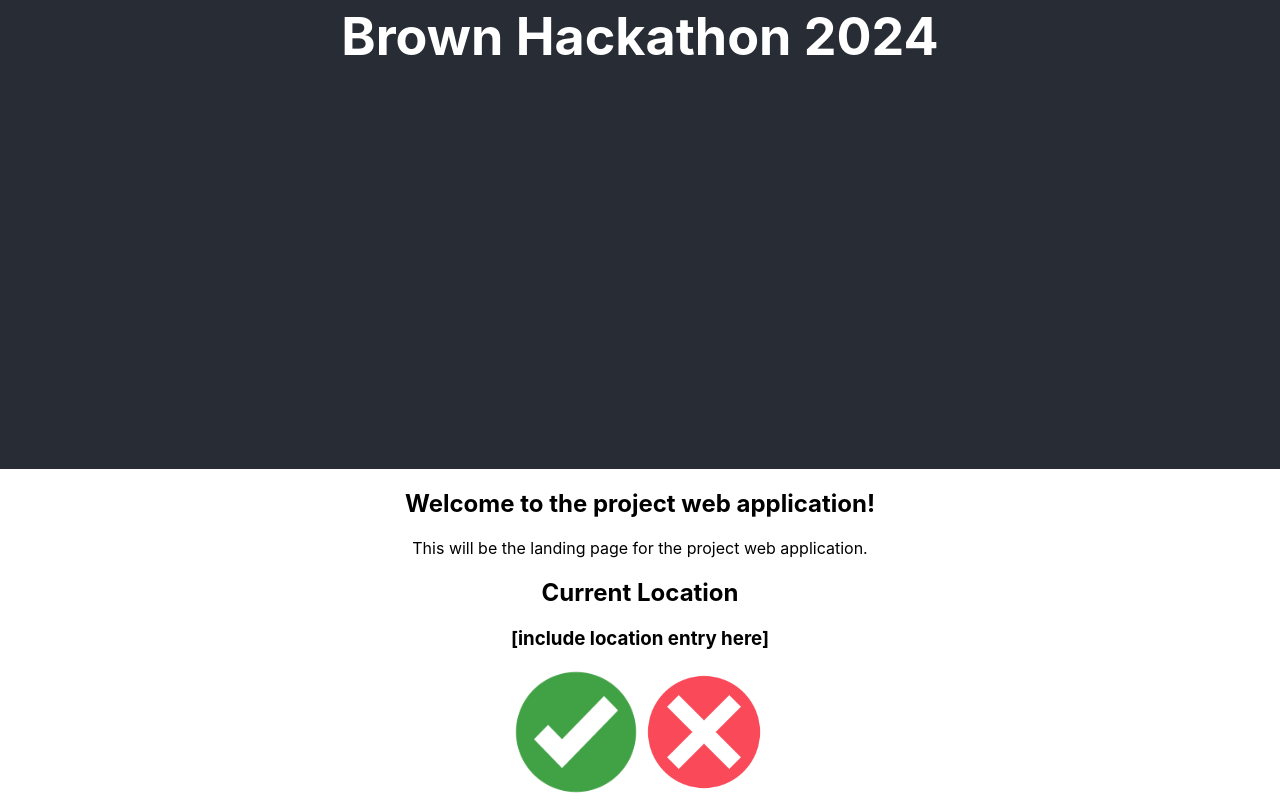
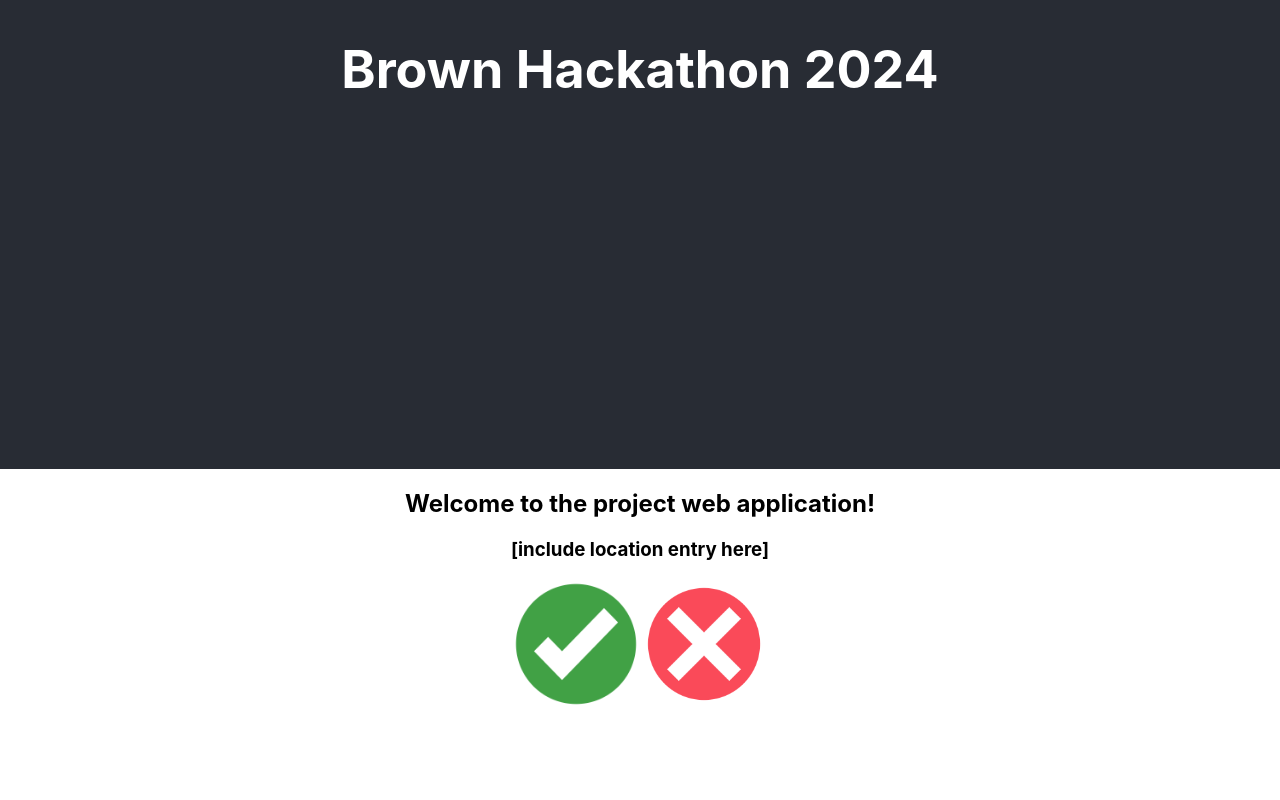
Before and after one commit to johnlhuangP/hackbrown2024, a React (Create React App) app: page / in a window 1280 px wide. Shown: the part 331-1131 px from the top of the page. After the commit the page ends 1043 px from the top, so only its background shows below. Built offline with nearby package versions, Linux system fonts and the light colour scheme.

Commit message:
migrated code to the CurrentLocation.js file

```diff
--- a/src/App.js
+++ b/src/App.js
@@ -13,24 +13,8 @@ function App() {
         <h1>
           Brown Hackathon 2024
         </h1>
-        <h2>
-
-        </h2>
       </header>
-            <div className='landing-page'>
-              <h2>
-                Welcome to the project web application!
-              </h2>
-              <p>
-                This will be the landing page for the project web application.
-              </p>
-              <CurrentLocation />
-              <div className="yes-no-bar">
-                <h3>[include location entry here]</h3>
-                <img src={yes}className="option" alt="yes" onClick={() => alert("Clicked yes")}/>
-                <img src={no} className="option" alt="no" onClick={() => alert("Clicked no")} />
-              </div>
-            </div>
+      <CurrentLocation/>
     </div>
   );
 }
--- a/src/CurrentLocation.js
+++ b/src/CurrentLocation.js
@@ -1,10 +1,25 @@
 import React from 'react';
+import yes from './images/yes.png';
+import no from './images/no.png';
 
+/**
+ * To represent a potential activity and buttons that allow the user to indicate whether they approve or disapprove of the location.
+ * @returns A component representing the current suggested location and buttons to approve or disapprove of the location.
+ */
 const CurrentLocation = () => {
     return (
-        <div>
-            <h2>Current Location</h2>
-        </div>
+        <div className='current-location'>
+              <h2>
+                Welcome to the project web application!
+              </h2>
+              <p>
+              </p>
+              <div className="yes-no-bar">
+                <h3>[include location entry here]</h3>
+                <img src={yes}className="option" alt="yes" onClick={() => alert("Clicked yes")}/>
+                <img src={no} className="option" alt="no" onClick={() => alert("Clicked no")} />
+              </div>
+            </div>
     );
 }
 
```
